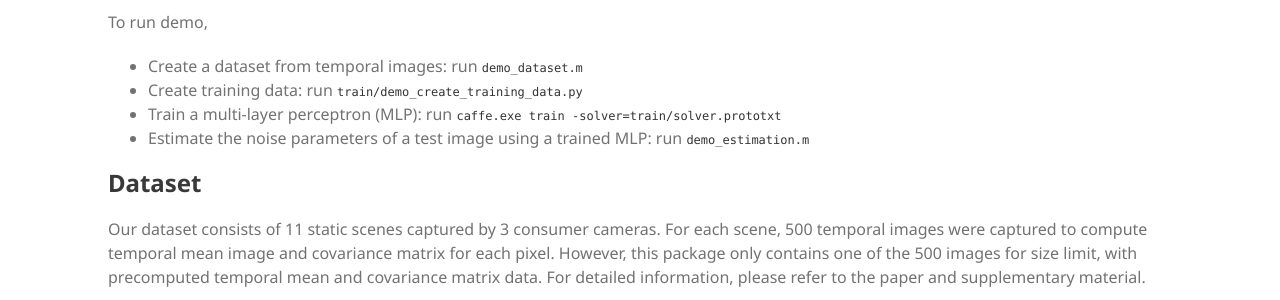
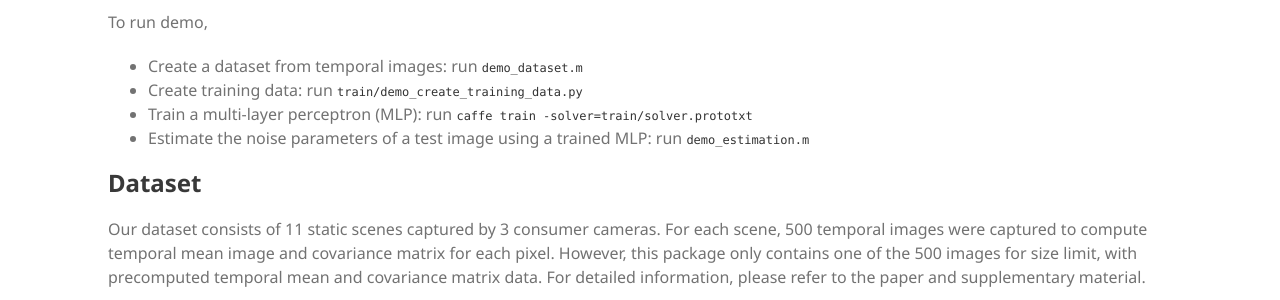
Before and after one commit to woozzu/woozzu.github.io, a Jekyll site: the page built from research/ccnoise.markdown, in a window 1280 px wide. Shown: the part 483-783 px from the top of the page. Built offline with Jekyll 4.4.1, drawn with Linux system fonts in a browser that asks for light colours.

Commit message:
Fix the description of source code

```diff
--- a/research/ccnoise.markdown
+++ b/research/ccnoise.markdown
@@ -20,7 +20,7 @@ To run demo,
 
 * Create a dataset from temporal images: run `demo_dataset.m`
 * Create training data: run `train/demo_create_training_data.py`
-* Train a multi-layer perceptron (MLP): run `caffe.exe train -solver=train/solver.prototxt`
+* Train a multi-layer perceptron (MLP): run `caffe train -solver=train/solver.prototxt`
 * Estimate the noise parameters of a test image using a trained MLP: run `demo_estimation.m`
 
 
```
